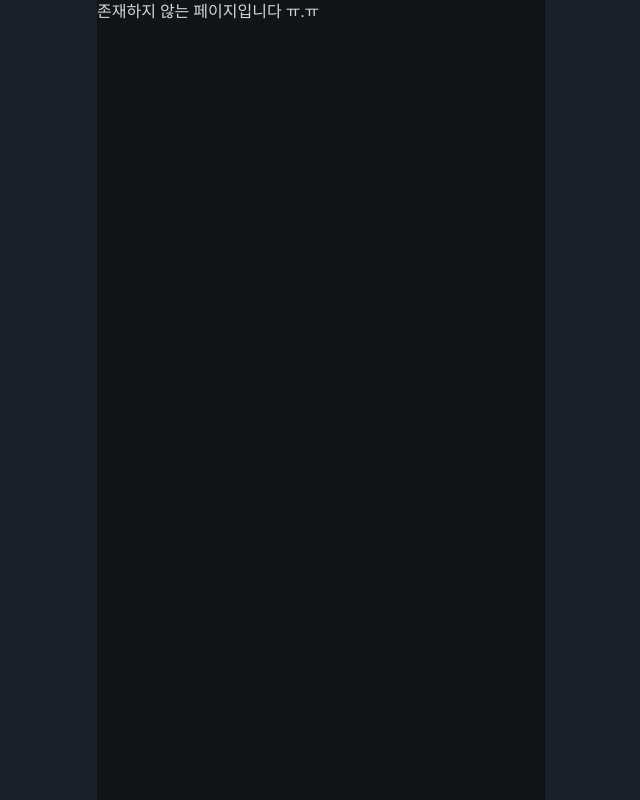
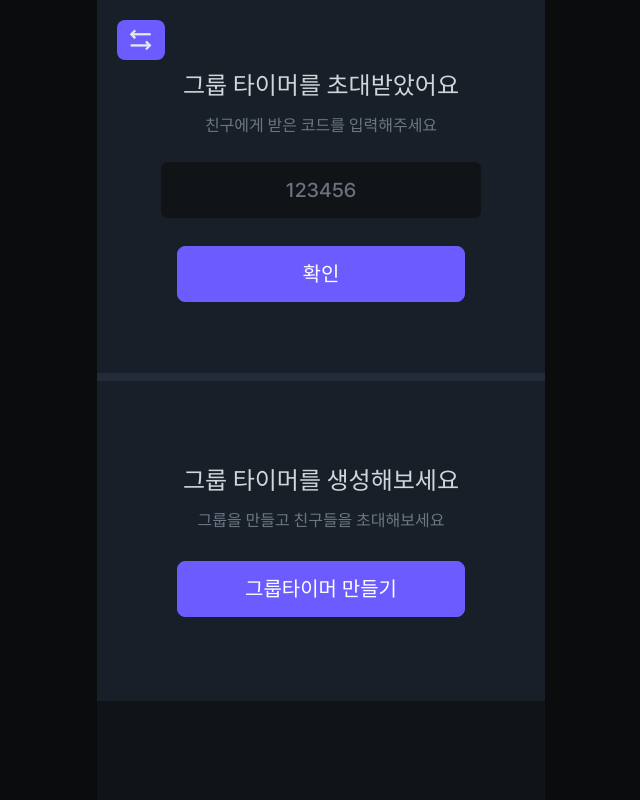
Before and after one commit to Nexters/time2do-FE, a React (Vite) app: page /countdown in a window 1280 px wide. Shown: the whole page, without its empty margins (319-959 px from the left). Built offline with nearby package versions, Linux system fonts and the light colour scheme.

Commit message:
ui: 카운트다운 홈 ui 추가

```diff
--- a/index.html
+++ b/index.html
@@ -1,5 +1,5 @@
 <!DOCTYPE html>
-<html lang="en" class="bg-grey-900">
+<html lang="en" class="bg-[#0A0C0E]">
   <head>
     <meta charset="UTF-8" />
     <link rel="icon" type="image/svg+xml" href="/vite.svg" />
--- a/src/App.tsx
+++ b/src/App.tsx
@@ -5,6 +5,7 @@ import { DefaultLayout } from './layouts/DefaultLayout'
 import { CountDownDetails, CountDownNew, History, Home, Login, NotFound, Report } from './pages'
 import Register from './pages/Register'
 import Onboarding from './pages/Onboarding'
+import CountDownHome from './pages/CountDownHome'
 
 const queryClient = new QueryClient({
   defaultOptions: {
@@ -22,7 +23,7 @@ function App() {
         <Routes>
           <Route element={<DefaultLayout />}>
             <Route path="/" element={<Home />} />
-            {/* <Route path="/countdown" element={<CountDownHome />} /> */}
+            <Route path="/countdown" element={<CountDownHome />} />
             <Route path="/countdown/new" element={<CountDownNew />} />
             <Route path="/countdown/:invitationCode" element={<CountDownDetails />} />
             <Route path="/report" element={<Report />} />
--- /dev/null
+++ b/src/pages/CountDownHome.tsx
@@ -0,0 +1,51 @@
+import { useState } from 'react'
+import { useNavigate } from 'react-router-dom'
+import Switch from '../assets/svg/Switch'
+
+interface Props {}
+
+const CountDownHome = ({}: Props) => {
+  const navigate = useNavigate()
+  const [isHoveringModeButton, setIsHoveringModeButton] = useState(false)
+
+  return (
+    <div className="bg-grey-900">
+      <div className="flex h-[23.3rem] items-center justify-center p-5">
+        <div className="absolute top-5 left-5">
+          <button
+            onPointerEnter={() => setIsHoveringModeButton(true)}
+            onPointerLeave={() => setIsHoveringModeButton(false)}
+            onClick={() => navigate('/')}
+            className="btn-primary btn-sm btn h-10 border-0 text-lg font-bold">
+            <Switch classNames={isHoveringModeButton ? 'mr-2' : ''} />
+            {isHoveringModeButton ? '개인모드' : ''}
+          </button>
+        </div>
+        <div className="w-[20rem]">
+          <h1 className="text-center text-2xl font-bold">그룹 타이머를 초대받았어요</h1>
+          <h3 className="mt-3 text-center font-semibold text-grey-600">친구에게 받은 코드를 입력해주세요</h3>
+          <input
+            className="mt-6 h-14 w-full rounded-md border-0 bg-grey-1000 text-center text-xl font-medium text-grey-500 caret-primary outline-none focus:ring-1 focus:ring-primary"
+            type="text"
+            placeholder="123456"
+          />
+          <div className="mt-7 text-center">
+            <button className="btn-primary btn h-14 w-[90%] text-xl">확인</button>
+          </div>
+        </div>
+      </div>
+      <div className="h-2 bg-grey-850" />
+      <div className="flex h-80 items-center justify-center p-5">
+        <div className="w-[20rem] ">
+          <h1 className="text-center text-2xl font-bold">그룹 타이머를 생성해보세요</h1>
+          <h3 className="mt-3 text-center font-semibold text-grey-600">그룹을 만들고 친구들을 초대해보세요</h3>
+          <div className="mt-7 text-center">
+            <button className="btn-primary btn h-14 w-[90%] text-xl">그룹타이머 만들기</button>
+          </div>
+        </div>
+      </div>
+    </div>
+  )
+}
+
+export default CountDownHome
```
